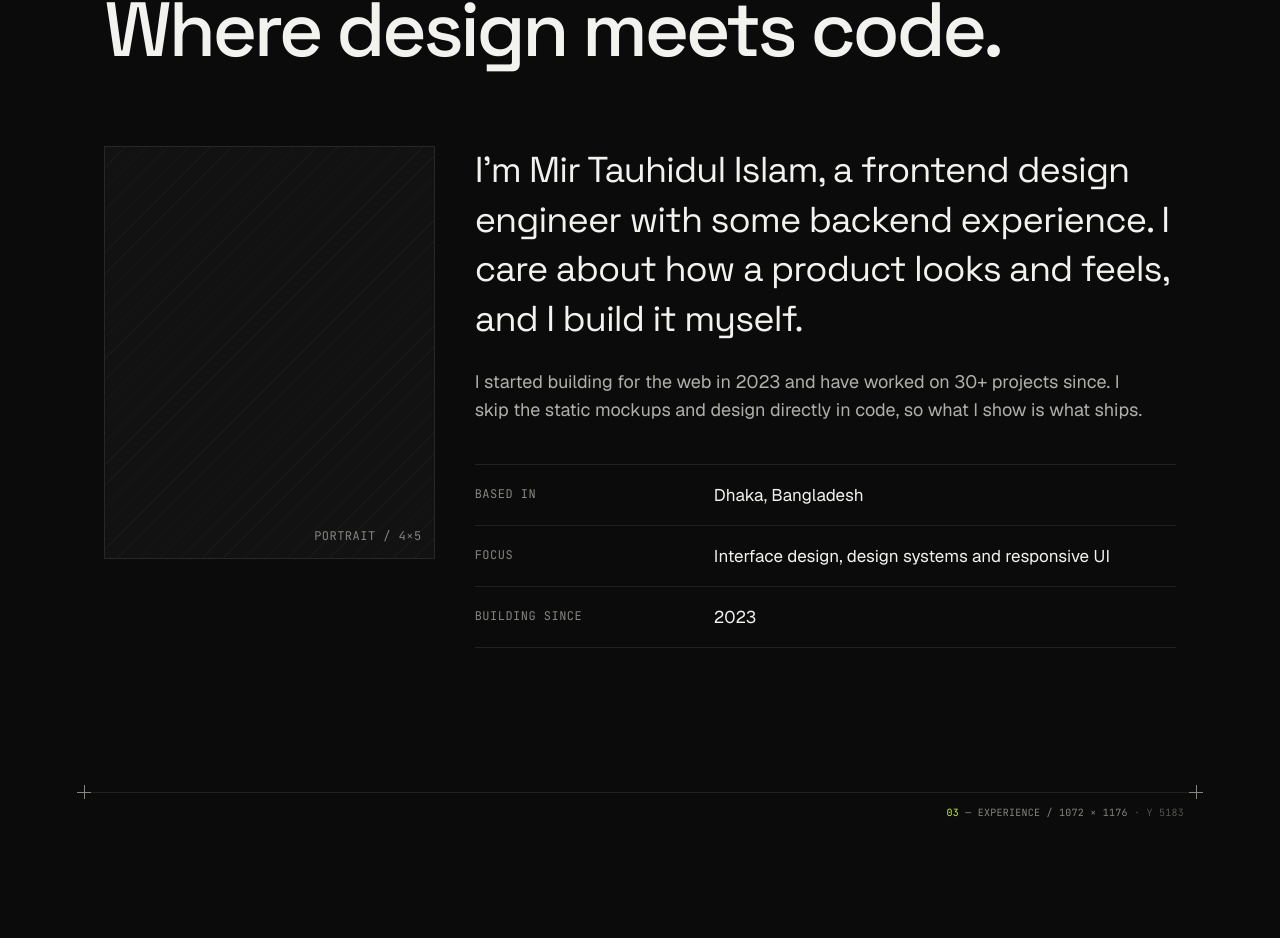
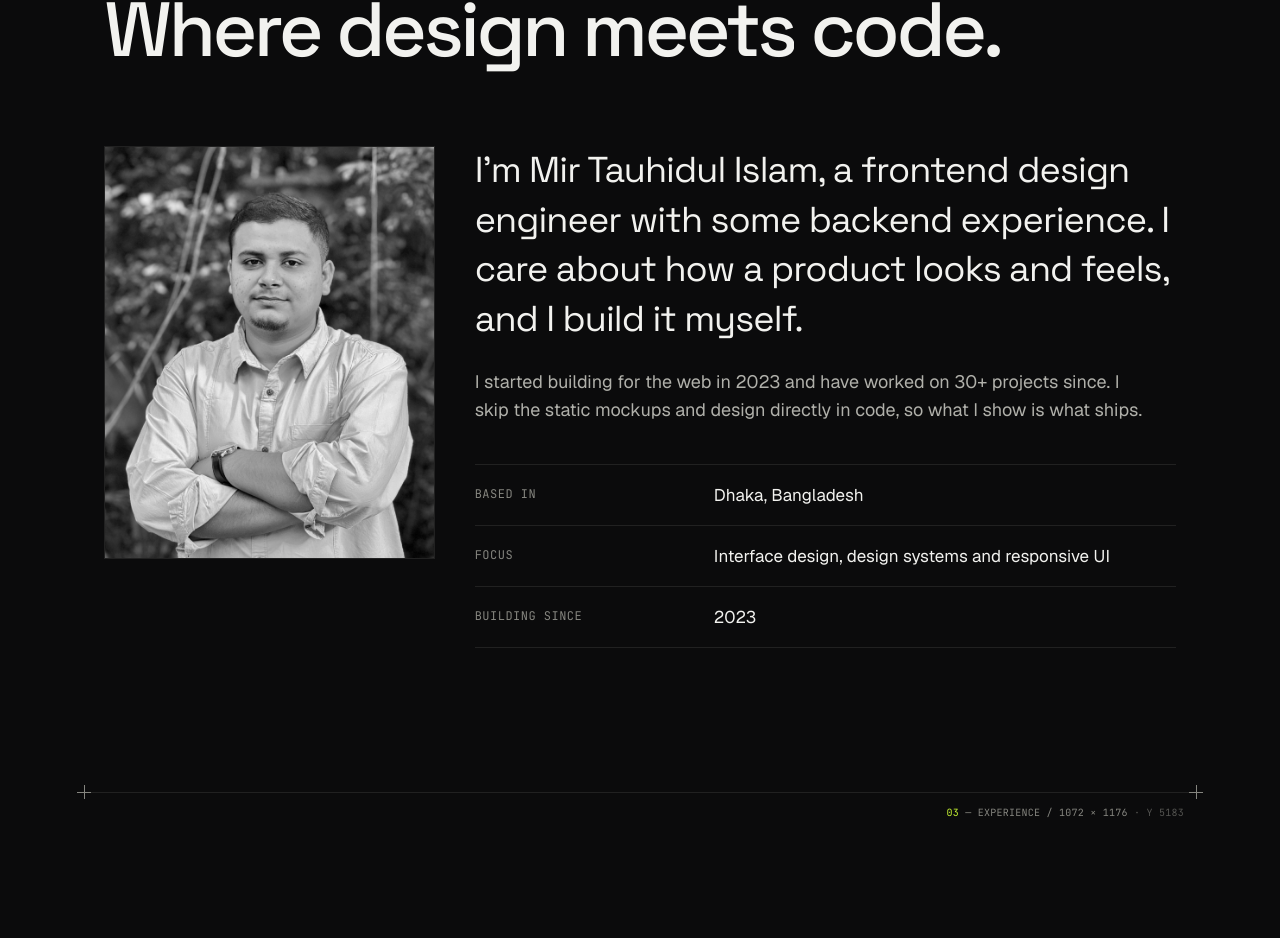
Before and after one commit to mtauhidul/mirtauhid.com-v6, a Next.js app: page / in a window 1280 px wide. Shown: the part 4391-5329 px from the top of the page. Built offline with nearby package versions, Linux system fonts and the light colour scheme; no server answers.

Commit message:
feat: portrait photo in About section
Co-Authored-By: Claude Sonnet 5.5 <noreply@anthropic.com>

```diff
--- a/src/components/sections/about.tsx
+++ b/src/components/sections/about.tsx
@@ -1,5 +1,5 @@
+import Image from "next/image";
 import { profile } from "@/content/profile";
-import { PlaceholderImage } from "@/components/ui/placeholder-image";
 import { Reveal } from "@/components/ui/reveal";
 import { Section } from "@/components/ui/section";
 import { SectionHeading } from "@/components/ui/section-heading";
@@ -10,7 +10,15 @@ export function About() {
       <SectionHeading index="02" label="About" title="Where design meets code." />
       <div className="grid gap-12 md:grid-cols-12 md:gap-x-10">
         <Reveal className="md:col-span-4">
-          <PlaceholderImage label="portrait / 4×5" className="aspect-[4/5]" />
+          <div className="border-line relative aspect-[4/5] overflow-hidden border">
+            <Image
+              src="/images/portrait.jpg"
+              alt={`Portrait of ${profile.fullName}`}
+              fill
+              sizes="(min-width: 768px) 33vw, 100vw"
+              className="object-cover object-[50%_28%]"
+            />
+          </div>
         </Reveal>
         <div className="space-y-10 md:col-span-8">
           <Reveal className="space-y-6">
```
Also changed, not shown: public/images/portrait.jpg (added).
